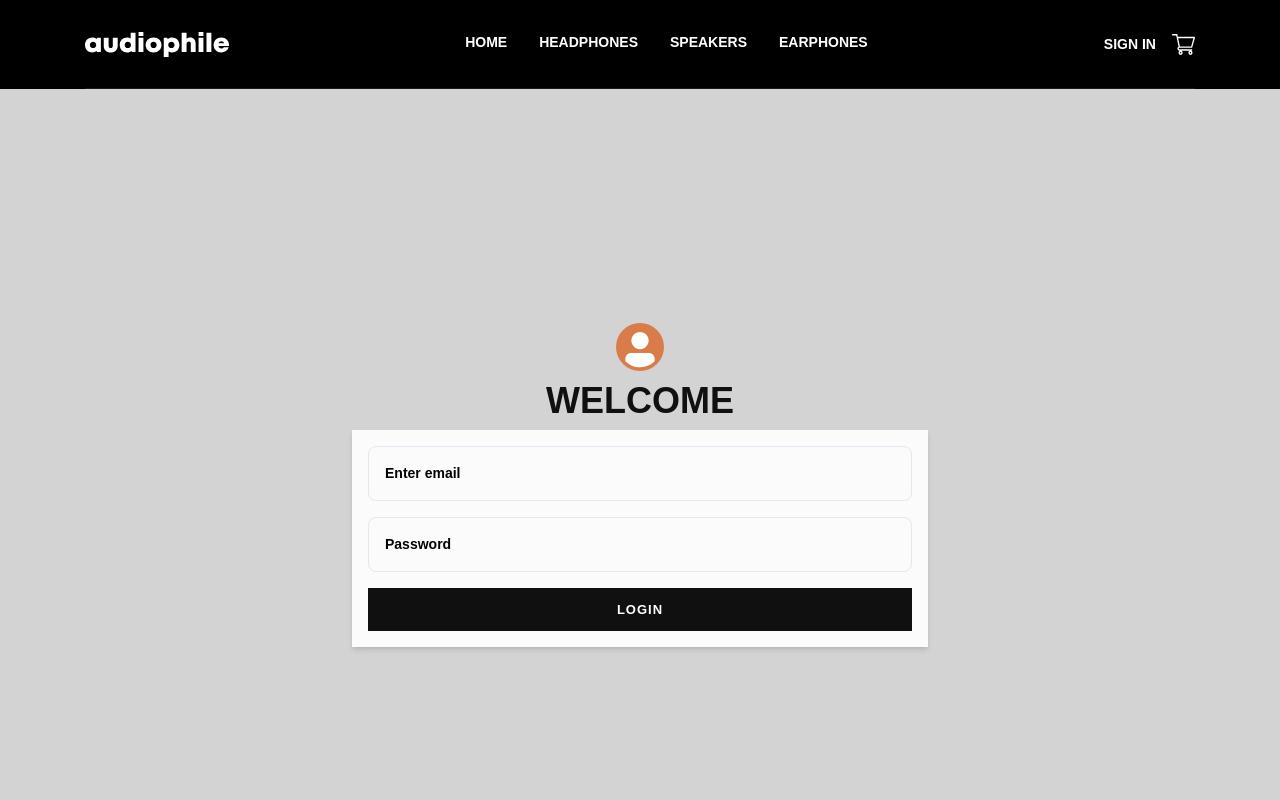
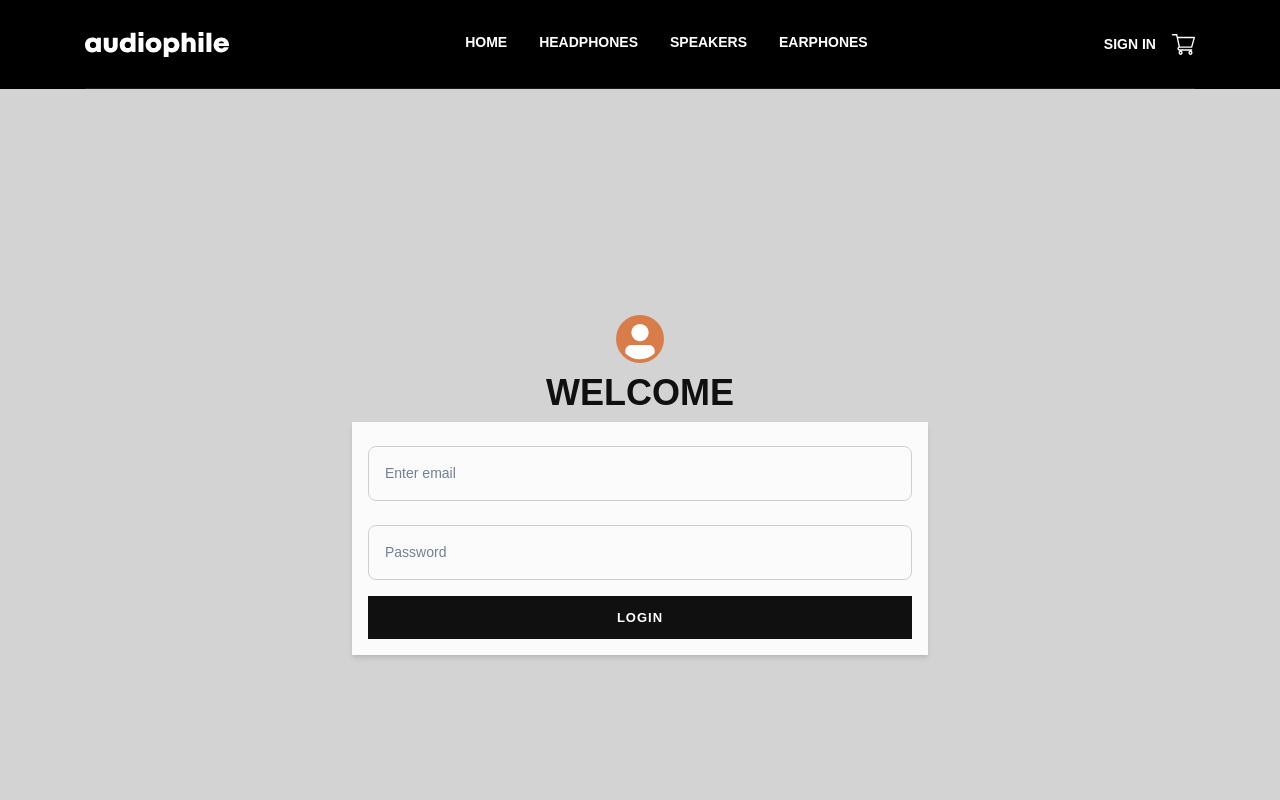
Before and after one commit to jNembhard/audiophile-ecom, a Next.js app: page /login in a window 1280 px wide. Shown: the top 800 px of the page. Built offline with nearby package versions, Linux system fonts and the light colour scheme; no server answers.

Commit message:
added login logout persistence

```diff
--- a/components/atoms/LogoutLink.tsx
+++ b/components/atoms/LogoutLink.tsx
@@ -1,24 +1,21 @@
-import { useState } from "react";
 import { Stack, Box } from "@chakra-ui/react";
-import { useDispatch, useSelector } from "react-redux";
-import { logout, selectUser } from "../../store/userSlice";
-import { auth } from "../../firebase";
 import Link from "next/link";
-import { toggleNav } from "../../store/menuSlice";
-import useAuth from "../../hooks/useAuth";
+import { useAuth } from "../../hooks/useAuth";
+import { useRouter } from "next/router";
 
 type Props = { base: string };
 
 const LogoutLink = (props: Props) => {
-  // const { user } = useAuth();
-  const user = useSelector(selectUser);
-  const dispatch = useDispatch();
+  const { user, logout } = useAuth();
+  const router = useRouter();
+  // const user = useSelector(selectUser);
+  // const dispatch = useDispatch();
 
-  const logoutOfApp = () => {
-    dispatch(toggleNav());
-    dispatch(logout());
-    auth.signOut();
-  };
+  // const logoutOfApp = () => {
+  //   dispatch(toggleNav());
+  //   dispatch(logout());
+  //   auth.signOut();
+  // };
 
   return (
     <Box as="nav" display={{ base: `${props.base}`, lg: "block" }}>
@@ -31,9 +28,20 @@ const LogoutLink = (props: Props) => {
           textTransform="uppercase"
           transition="color 0.2s linear"
         >
-          <Link href={!user && "/login"} passHref>
-            <a onClick={logoutOfApp}>{user ? "Sign Out" : "Sign In"}</a>
-          </Link>
+          {user ? (
+            <a
+              onClick={() => {
+                logout();
+                router.push("/login");
+              }}
+            >
+              Logout
+            </a>
+          ) : (
+            <Link href="/login" passHref>
+              <a>Sign In</a>
+            </Link>
+          )}
         </Box>
       </Stack>
     </Box>
--- a/components/molecules/NavLinks.tsx
+++ b/components/molecules/NavLinks.tsx
@@ -6,6 +6,7 @@ import { useRouter } from "next/router";
 
 const NavLinks = () => {
   const { asPath } = useRouter();
+
   return (
     <Box as="nav" display={{ base: "none", lg: "block" }}>
       <HStack as="ul" display="flex" spacing={8} listStyleType="none">
--- a/components/molecules/SignUp.tsx
+++ b/components/molecules/SignUp.tsx
@@ -12,15 +12,16 @@ import {
 import InputField from "../molecules/InputField";
 import { useAuth } from "../../hooks/useAuth";
 import { useForm } from "react-hook-form";
+import Link from "next/link";
 
-type LoginProps = { name: string; emailAddress: string; password: string };
+type LoginProps = { name: string; email: string; password: string };
 
 const SignUp = () => {
   const {
     register,
     handleSubmit,
     formState: { errors },
-  } = useForm<LoginProps>({ mode: "onBlur" });
+  } = useForm<LoginProps>({ mode: "onChange" });
 
   const { user, signUp } = useAuth();
   console.log(user);
@@ -28,7 +29,7 @@ const SignUp = () => {
   const [data, setData] = useState({ email: "", password: "" });
 
   const handleSignUp = async (e: any) => {
-    e.preventDefault();
+    // e.preventDefault();
 
     try {
       await signUp(data.email, data.password);
@@ -68,7 +69,7 @@ const SignUp = () => {
             p="1rem"
             backgroundColor="whiteAlpha.900"
             boxShadow="md"
-            onSubmit={handleSignUp}
+            onSubmit={(e) => handleSubmit(handleSignUp)(e)}
           >
             {/* <FormControl>
           <InputField
@@ -83,34 +84,38 @@ const SignUp = () => {
           />
         </FormControl> */}
             <FormControl>
-              <Input
+              <InputField
                 type="email"
                 placeholder="Enter email"
-                required
-                onChange={(e: any) =>
-                  setData({
-                    ...data,
-                    email: e.target.value,
-                  })
-                }
                 value={data.email}
+                errors={errors.email}
+                {...register("email", {
+                  onChange: (e: any) =>
+                    setData({ ...data, email: e.target.value }),
+                  required: "Field cannot be empty",
+                  pattern: {
+                    value: /^([\w.%+-]+)@([\w-]+\.)+([\w]{2,})$/,
+                    message: "Please enter a valid email",
+                  },
+                })}
+                aria-invalid={errors.email ? "true" : "false"}
               />
             </FormControl>
             <FormControl>
-              <Input
+              <InputField
                 type="password"
                 placeholder="Password"
-                required
-                onChange={(e: any) =>
-                  setData({
-                    ...data,
-                    password: e.target.value,
-                  })
-                }
                 value={data.password}
+                errors={errors.password}
+                {...register("password", {
+                  onChange: (e: any) =>
+                    setData({ ...data, password: e.target.value }),
+                  required: "Field cannot be empty",
+                })}
+                aria-invalid={errors.password ? "true" : "false"}
               />
             </FormControl>
-            {/* <Link href={user && "/"} passHref> */}
+            {/* <Link href={user && { "/": string }} passHref> */}
             <Button
               type="submit"
               variant="solid"
```
